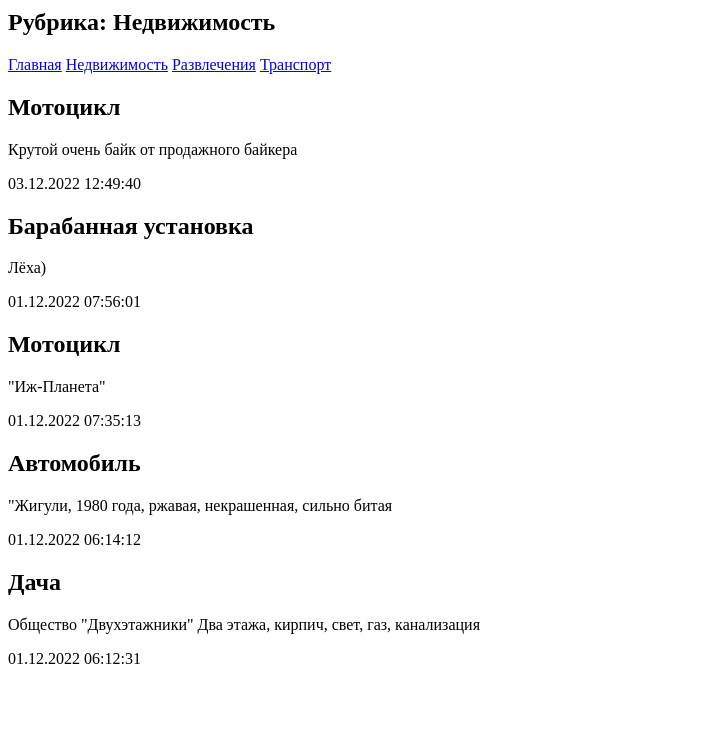
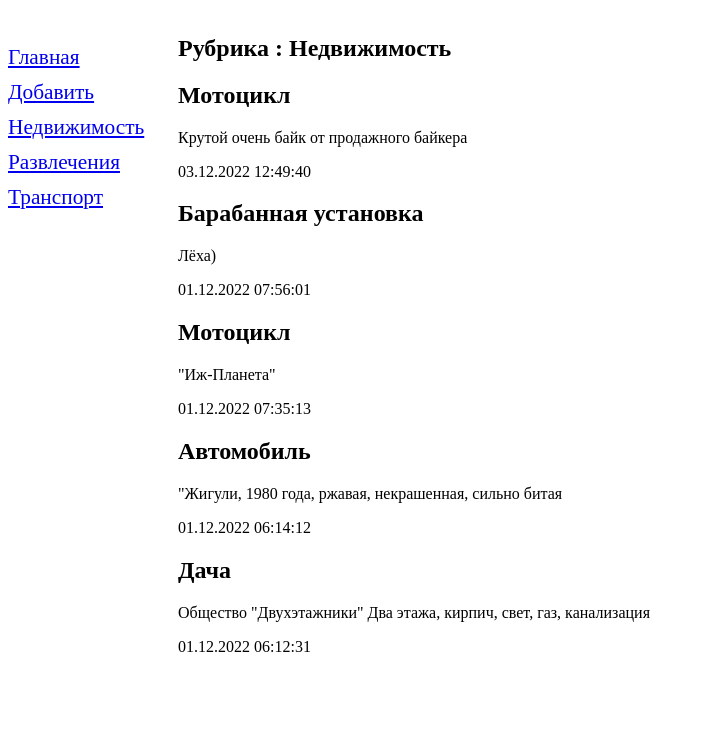
Before and after one commit to t0lis/samplesite, a Django app: template samplesite/bboard/templates/by_rubric.html in a window 1280 px wide. Shown: the part 71-800 px from the top of the page, without its empty margins (0-704 px from the left). Run offline with Django 4.2, Linux system fonts and the light colour scheme; data comes from the database, SQL or seed files in the repository; the template is opened without the code that fills it: values that come from a table or form of the project are taken from there, most other values are stand-ins (such as "Sample title", 1, 10 or a date in 2020).

Commit message:
Update ver 0.2 "polishing"

```diff
--- /dev/null
+++ b/samplesite/bboard/static/bboard/style.css
@@ -0,0 +1,18 @@
+header h1{
+    font-size: 40pt;
+    text-transform: uppercase;
+    text-align: center;
+    background: url("bg.jpg") left / auto 100% no-repeat;
+}
+nav {
+    font-size: 16pt;
+    width: 150px;
+    float: left;
+}
+nav a {
+    display: block;
+    margin: 10px 0px;
+}
+section {
+    margin-left: 170px;
+}
--- a/samplesite/bboard/templates/by_rubric.html
+++ b/samplesite/bboard/templates/by_rubric.html
@@ -1,18 +1,9 @@
-<!DOCTYPE html>
-<html>
-    <head>
-        <meta charset="UTF-8">
-        <title>{{ current_rubric.name }} :: Доска объявлений</title>
-    </head>
-    <body>
-        <h1>Объявления</h1>
-        <h2>Рубрика: {{ current_rubric.name }}</h2>
-        <div>
-            <a href="{% url 'index' %}">Главная</a>
-            {% for rubric in rubrics %}
-            <a href="{% url 'by_rubric' rubric.pk %}">{{ rubric.name }}</a>
-            {% endfor %}
-        </div>
+{% extends "layout/basic.html" %}
+
+{% block title %} {{ current_rubic.name }} {% endblock %}
+
+{% block content %}
+<h2>Рубрика : {{ current_rubric.name }}</h2>
 {% for bb in bbs %}
 <div>
     <h2>{{ bb.title }}</h2>
@@ -20,5 +11,4 @@
     <p>{{ bb.published|date:"d.m.Y H:i:s" }}</p>
 </div>
 {% endfor %}
-    </body>
-</html>
+{% endblock %}
--- /dev/null
+++ b/samplesite/bboard/templates/layout/basic.html
@@ -0,0 +1,25 @@
+{% load static %}
+
+    <html>
+    <head>
+        <meta charset="UTF-8">
+        <title>{% block title %}Главная{% endblock %} :: Доска объявлений</title>
+        <link rel="stylesheet" type="text/css" href="{% static 'bboard/style.css' %}">
+    </head>
+    <body>
+        <header>
+            <h1>Объявления</h1>
+        </header>
+        <nav>
+            <a href="{% url 'index' %}">Главная</a>
+            <a href="{% url 'add' %}">Добавить</a>
+            {% for rubric in rubrics %}
+            <a href="{% url 'by_rubric' rubric.pk%}">{{ rubric.name }}</a>
+            {% endfor %}
+        </nav>
+        <section>
+            {% block content %}
+            {% endblock %}
+        </section>
+    </body>
+</html>
```
Also changed, not shown: samplesite/bboard/templates/create.html (+12 -22 lines), samplesite/bboard/templates/index.html (+6 -18 lines), samplesite/bboard/static/__init__.py (added), samplesite/bboard/static/bboard/__init__.py (added), samplesite/bboard/templates/layout/__init__.py (added). Lines whose indentation alone changed are shown as unchanged.
